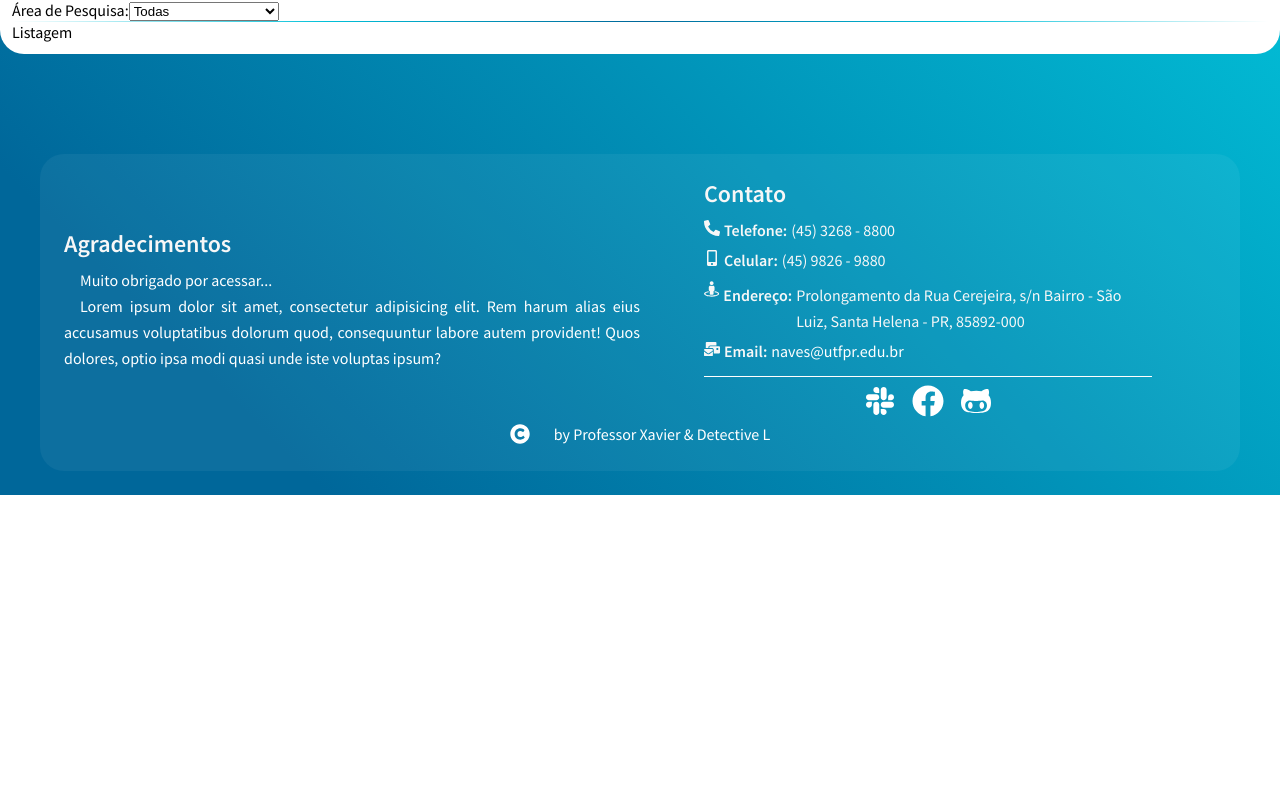
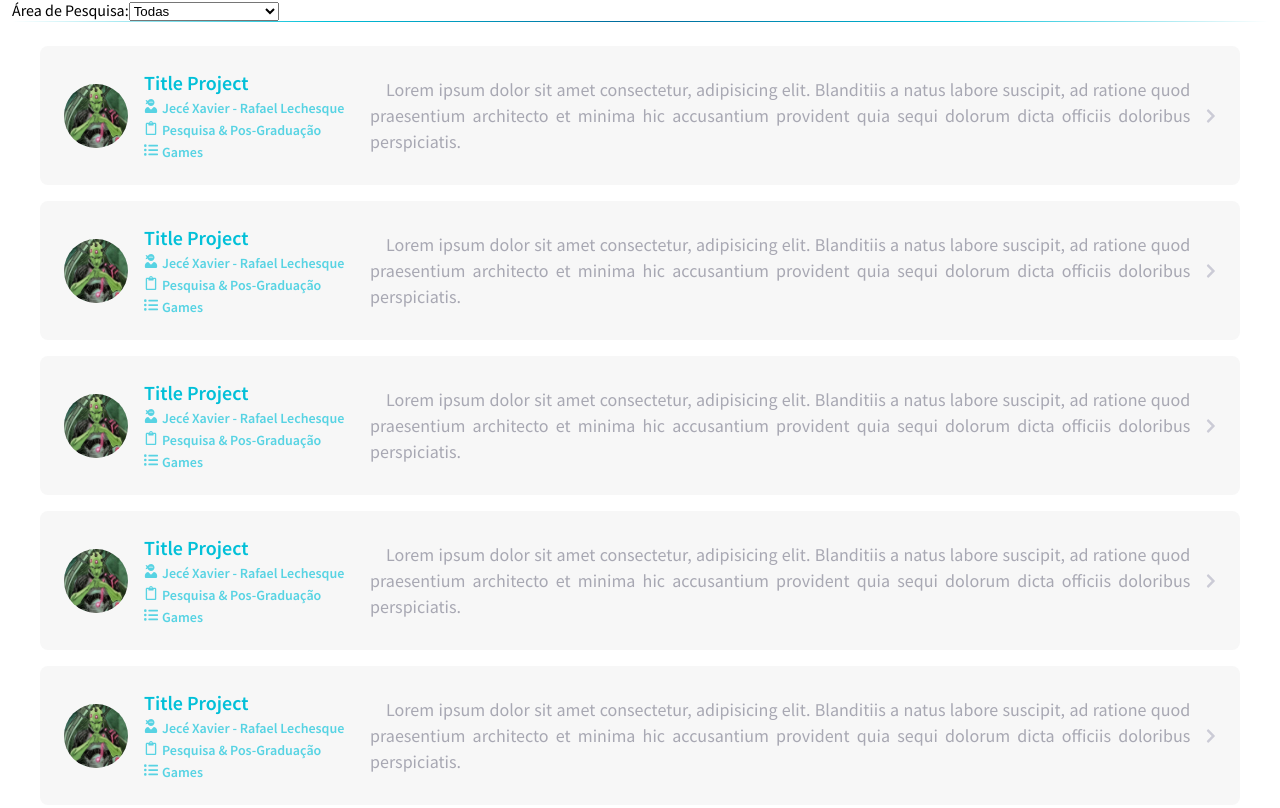
Before and after one commit to lamiautfpr/GTI01-2020---Site-LAMIA, a React (Create React App) app in the folder frontend/: page /projects in a window 1280 px wide. Shown: the part 412-1220 px from the top of the page. Before the commit the page ends 907 px from the top, so only its background shows below. Built offline with nearby package versions, Linux system fonts and the light colour scheme.

Commit message:
Criando card de pref visializalção de Projects

```diff
--- a/frontend/src/pages/Projects/index.tsx
+++ b/frontend/src/pages/Projects/index.tsx
@@ -1,17 +1,17 @@
 import React from 'react';
 import ReactDOM from 'react-dom';
 
+import { Link } from 'react-router-dom';
+import {
+  FaChevronRight,
+  FaUserNinja,
+  FaRegClipboard,
+  FaListUl,
+} from 'react-icons/fa';
 import imgLogo from '../../assets/logo.svg';
 import imgTeste from '../../assets/Teste.jpg';
 
-import logoLar from '../../assets/logo_lar.png';
-import logoStark from '../../assets/logo_stark.jpg';
-import logoXavier from '../../assets/logo_xavier.jpg';
-import logoRock from '../../assets/logo_rockStar.png';
-import logoCyber from '../../assets/logo_cyber.jpg';
-import logoLex from '../../assets/logo_lex.png';
-
-import { Header, Main, SectionLine, SectionColumn, SectionVip } from './style';
+import { Header, Main, Projects } from './style';
 import NavBar from '../../components/NavBar';
 import Separator from '../../components/Separator';
 import Footer from '../../components/Footer';
@@ -42,7 +42,171 @@
           </select>
         </section>
         <Separator />
-        <section>Listagem</section>
+
+        <Projects>
+          <Link to="teste">
+            <img src={imgTeste} alt="Teste" />
+
+            <strong>
+              Title Project
+              <span>
+                <FaUserNinja size={14} />
+                Jecé Xavier - Rafael Lechesque
+              </span>
+              <span>
+                <FaRegClipboard size={14} />
+                Pesquisa & Pos-Graduação
+              </span>
+              <span>
+                <FaListUl size={14} />
+                Games
+              </span>
+            </strong>
+            <p>
+              Lorem ipsum dolor sit amet consectetur, adipisicing elit.
+              Blanditiis a natus labore suscipit, ad ratione quod praesentium
+              architecto et minima hic accusantium provident quia sequi dolorum
+              dicta officiis doloribus perspiciatis.
+            </p>
+
+            <FaChevronRight size={20} />
+          </Link>
+          <Link to="teste">
+            <img src={imgTeste} alt="Teste" />
+
+            <strong>
+              Title Project
+              <span>
+                <FaUserNinja size={14} />
+                Jecé Xavier - Rafael Lechesque
+              </span>
+              <span>
+                <FaRegClipboard size={14} />
+                Pesquisa & Pos-Graduação
+              </span>
+              <span>
+                <FaListUl size={14} />
+                Games
+              </span>
+            </strong>
+            <p>
+              Lorem ipsum dolor sit amet consectetur, adipisicing elit.
+              Blanditiis a natus labore suscipit, ad ratione quod praesentium
+              architecto et minima hic accusantium provident quia sequi dolorum
+              dicta officiis doloribus perspiciatis.
+            </p>
+
+            <FaChevronRight size={20} />
+          </Link>
+          <Link to="teste">
+            <img src={imgTeste} alt="Teste" />
+
+            <strong>
+              Title Project
+              <span>
+                <FaUserNinja size={14} />
+                Jecé Xavier - Rafael Lechesque
+              </span>
+              <span>
+                <FaRegClipboard size={14} />
+                Pesquisa & Pos-Graduação
+              </span>
+              <span>
+                <FaListUl size={14} />
+                Games
+              </span>
+            </strong>
+            <p>
+              Lorem ipsum dolor sit amet consectetur, adipisicing elit.
+              Blanditiis a natus labore suscipit, ad ratione quod praesentium
+              architecto et minima hic accusantium provident quia sequi dolorum
+              dicta officiis doloribus perspiciatis.
+            </p>
+
+            <FaChevronRight size={20} />
+          </Link>
+          <Link to="teste">
+            <img src={imgTeste} alt="Teste" />
+
+            <strong>
+              Title Project
+              <span>
+                <FaUserNinja size={14} />
+                Jecé Xavier - Rafael Lechesque
+              </span>
+              <span>
+                <FaRegClipboard size={14} />
+                Pesquisa & Pos-Graduação
+              </span>
+              <span>
+                <FaListUl size={14} />
+                Games
+              </span>
+            </strong>
+            <p>
+              Lorem ipsum dolor sit amet consectetur, adipisicing elit.
+              Blanditiis a natus labore suscipit, ad ratione quod praesentium
+              architecto et minima hic accusantium provident quia sequi dolorum
+              dicta officiis doloribus perspiciatis.
+            </p>
+
+            <FaChevronRight size={20} />
+          </Link>
+          <Link to="teste">
+            <img src={imgTeste} alt="Teste" />
+
+            <strong>
+              Title Project
+              <span>
+                <FaUserNinja size={14} />
+                Jecé Xavier - Rafael Lechesque
+              </span>
+              <span>
+                <FaRegClipboard size={14} />
+                Pesquisa & Pos-Graduação
+              </span>
+              <span>
+                <FaListUl size={14} />
+                Games
+              </span>
+            </strong>
+            <p>
+              Lorem ipsum dolor sit amet consectetur, adipisicing elit.
+              Blanditiis a natus labore suscipit, ad ratione quod praesentium
+              architecto et minima hic accusantium provident quia sequi dolorum
+              dicta officiis doloribus perspiciatis.
+            </p>
+
+            <FaChevronRight size={20} />
+          </Link>
+          <Link to="teste">
+            <img src={imgTeste} alt="Teste" />
+
+            <strong>
+              Title Project
+              <span>
+                <FaUserNinja size={14} />
+                Jecé Xavier - Rafael Lechesque
+              </span>
+              <span>
+                <FaRegClipboard size={14} />
+                Pesquisa & Pos-Graduação
+              </span>
+              <span>
+                <FaListUl size={14} />
+                Games
+              </span>
+            </strong>
+            <p>
+              Lorem ipsum dolor sit amet consectetur, adipisicing elit.
+              Blanditiis a natus labore suscipit, ad ratione quod praesentium
+              architecto et minima hic accusantium provident quia sequi dolorum
+              dicta officiis doloribus perspiciatis.
+            </p>
+
+            <FaChevronRight size={20} />
+          </Link>
+        </Projects>
       </Main>
 
       <Footer />
--- a/frontend/src/pages/Projects/style.ts
+++ b/frontend/src/pages/Projects/style.ts
@@ -1,6 +1,6 @@
 import styled from 'styled-components';
 
-import { shade } from 'polished';
+import { shade, transparentize } from 'polished';
 import {
   secondaryBackground,
   titleColor,
@@ -48,203 +48,83 @@
   margin-bottom: 100px;
 `;
 
-export const SectionLine = styled.section`
+export const Projects = styled.div`
+  margin-top: 80px;
   max-width: 1200px;
   margin: 24px auto;
 
-  display: flex;
-  flex-direction: column;
+  a {
+    background: ${secondaryBackground};
 
-  /* border-bottom: 2px solid ${shade(0.2, secondaryBackground)}; */
+    border-radius: 8px;
+    width: 100%;
+    padding: 24px;
+    display: block;
+    text-decoration: none;
 
-  & > header {
-    margin: 4px 0 8px 0;
-    /* border-bottom: 1px solid ${titleColor}; */
+    display: flex;
+    align-items: center;
+    transition: all 0.2s;
 
-    font-size: 32px;
-    color: ${titleColor};
-
-    &::after{
-      content: "";
-
-      width: 224px;
-      height: 2px;
-      background-image: -webkit-linear-gradient(180deg, ${primaryColor} 15%, ${secondaryColor} 85%);
-
-      position: absolute;
+    & + a {
+      margin-top: 16px;
     }
 
-  }
+    &:hover {
+      background: ${transparentize(0.00001, secondaryBackground)};
 
-  div {
-    display: flex;
-    align-items: center;
-    justify-content: space-between;
+      -webkit-box-shadow: 0px 0px 16px -8px rgba(0, 0, 0, 0.75);
+      -moz-box-shadow: 0px 0px 16px -8px rgba(0, 0, 0, 0.75);
+      box-shadow: 0px 0px 16px -8px rgba(0, 0, 0, 0.75);
 
-    margin-bottom: 16px;
-    margin-top: 16px;
+      transform: translateX(8px);
+    }
 
-    div {
+    img {
+      min-width: 64px;
+      min-height: 64px;
+      max-width: 64px;
+      max-height: 64px;
+      border-radius: 50%;
+      display: flex;
+      flex-shrink: 1;
+    }
+
+    strong {
+      min-width: 210px;
+      margin: 0 16px;
+      flex: 1;
+
       display: flex;
       flex-direction: column;
-      align-items: flex-start;
 
-      max-width: 950px;
-      padding: 0 8px;
+      align-items: baseline;
 
-      header{
-        margin-bottom: 8px;
+      font-size: 20px;
+      color: ${primaryColor};
 
-        font-size: 24px;
-        color: ${titleColor};
+      span {
+        margin-top: 4px;
+
+        font-size: 14px;
+        color: ${transparentize(0.35, primaryColor)};
+
+        svg {
+          margin-right: 4px;
+          color: ${transparentize(0.35, primaryColor)};
+        }
       }
     }
 
-    img {
-      flex-shrink: 0;
+    p {
+      margin-right: 16px;
+      font-size: 18px;
+      color: #a8a8b3;
+    }
 
-      height: 200px;
-      width: 200px;
-      border-radius: 50%;
-      -webkit-box-shadow: 0px 0px 48px -24px rgba(0,0,0,0.75);
-      -moz-box-shadow: 0px 0px 48px -24px rgba(0,0,0,0.75);
-      box-shadow: 0px 0px 48px -24px rgba(0,0,0,0.75);
+    svg {
+      margin-left: auto;
+      color: #cbcbd6;
     }
   }
 `;
-
-export const SectionColumn = styled.section`
-  max-width: 1200px;
-  margin: 24px auto;
-  display: flex;
-  flex-direction: column;
-
-  & > header {
-    margin: 4px 0 32px 0;
-    /* border-bottom: 1px solid ${titleColor}; */
-
-    font-size: 32px;
-    color: ${titleColor};
-
-    &::after{
-      content: "";
-
-      width: 224px;
-      height: 2px;
-      background-image: -webkit-linear-gradient(180deg, ${primaryColor} 15%, ${secondaryColor} 85%);
-
-      position: absolute;
-    }
-
-  }
-
-  div {
-    display: flex;
-    align-items: center;
-    justify-content: space-between;
-    div{
-      display: flex;
-      flex-direction: column;
-      align-items: center;
-      max-width: 378px;
-      margin-left: 0;
-
-      & + div {
-        margin-left: 24px;
-      }
-
-      img {
-        flex-shrink: 0;
-
-        height: 200px;
-        width: 200px;
-        border-radius: 50%;
-        -webkit-box-shadow: 0px 0px 48px -24px rgba(0,0,0,0.75);
-        -moz-box-shadow: 0px 0px 48px -24px rgba(0,0,0,0.75);
-        box-shadow: 0px 0px 48px -24px rgba(0,0,0,0.75);
-
-        margin-bottom: 16px;
-      }
-
-      h2 {
-        margin-bottom: 4px;
-      }
-
-    }
-
-  }
-`;
-
-export const SectionVip = styled.section`
-  max-width: 1200px;
-  margin: 24px auto;
-  background: ${featuredColor};
-  padding: 24px;
-  border-radius: 16px;
-  -webkit-box-shadow: 10px 10px 64px -16px rgba(0,0,0,0.75);
-  -moz-box-shadow: 10px 10px 64px -16px rgba(0,0,0,0.75);
-  box-shadow: 10px 10px 64px -16px rgba(0,0,0,0.75);
-
-  display: flex;
-  flex-direction: column;
-
-
-  & > header {
-    margin: 4px 0 32px 0;
-    /* border-bottom: 1px solid ${titleColor}; */
-
-    font-size: 32px;
-    color: ${secondaryBackground};
-
-    &::after{
-      content: "";
-
-      width: 224px;
-      height: 2px;
-      background-image: -webkit-linear-gradient(180deg, #fff 15%, ${secondaryBackground} 85%);
-
-      position: absolute;
-    }
-
-  }
-
-  ul {
-    display: flex;
-    justify-content: space-between;
-    flex-wrap: wrap;
-    flex-grow: 1;
-
-    list-style: none;
-
-    li {
-      display: flex;
-      flex-direction: column;
-      flex-shrink: 0;
-      align-items: center;
-
-      margin-top: 24px;
-        margin-left: 24px;
-
-      &:hover{
-        img{
-          filter: none;
-          transform: translateY(5px);
-        }
-      }
-
-      img {
-        width: 150px;
-        height: 150px;
-        border-radius: 35px;
-        transition: .3s;
-
-        filter: grayscale(100%);
-      }
-
-      h2 {
-        color: #fff;
-        margin-top: 4px;
-      }
-    }
-  }
-`;
```
